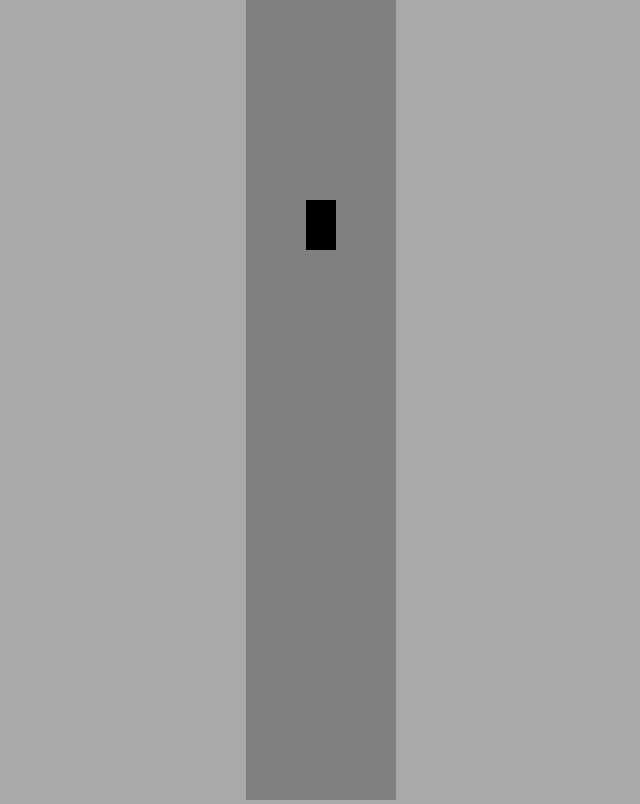
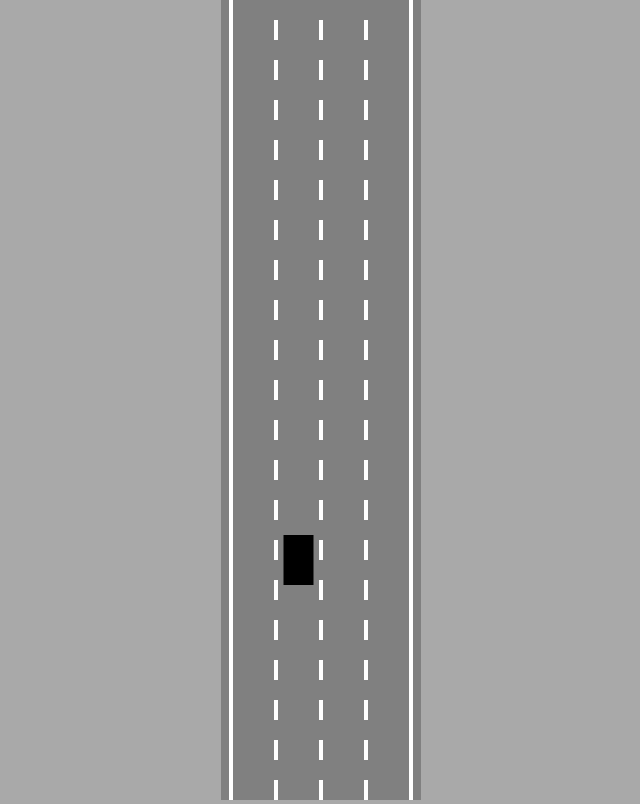
Before and after one commit to J-Punnawich/automated-drive-simulation, a plain HTML site: page index.html in a window 1280 px wide. Shown: the whole page, without its empty margins (319-959 px from the left). Drawn offline with Linux system fonts and the light colour scheme.

Commit message:
define road
สร้างถนนและ lane ให้รถ

```diff
--- a/car.js
+++ b/car.js
@@ -9,7 +9,7 @@ class Car{
         this.acceleration=0.2;
         this.maxSpeed=3;
         this.friction=0.05;
-        this.angle=0;
+        this.angle=0;   // มุม
 
         this.controls=new Controls();
     }
@@ -53,14 +53,15 @@ class Car{
             }
         }
 
+        // รถเคลื่อนที่ตามมุมที่เลี้ยวไป
         this.x-=Math.sin(this.angle)*this.speed;
         this.y-=Math.cos(this.angle)*this.speed;
     }
-
+    // drawing method
     draw(ctx){
-        ctx.save();
-        ctx.translate(this.x,this.y);
-        ctx.rotate(-this.angle);
+        ctx.save(); //save รถไว้
+        ctx.translate(this.x,this.y);  //ให้รถไปตามจุด x,y
+        ctx.rotate(-this.angle);  // rotate ไปตาม -angle
 
         ctx.beginPath();
         ctx.rect(
@@ -71,6 +72,6 @@ class Car{
         );
         ctx.fill();
 
-        ctx.restore();
+        ctx.restore();  // loop วนซ้ำไปเพื่อให้หมุนได้ต่อเนื่อง
     }
 }
--- a/controls.js
+++ b/controls.js
@@ -7,7 +7,7 @@ class Controls{
 
         this.#addKeyboardListeners();
     }
-
+    // keyboard เมื่อกด
     #addKeyboardListeners(){
         document.onkeydown=(event)=>{
             switch(event.key){
@@ -24,6 +24,7 @@ class Controls{
                     this.reverse=true;
                     break;
             }
+            console.table(this)
         }
         document.onkeyup=(event)=>{
             switch(event.key){
@@ -40,6 +41,8 @@ class Controls{
                     this.reverse=false;
                     break;
             }
+            console.table(this)
+
         }
     }
 }
--- a/index.html
+++ b/index.html
@@ -5,6 +5,8 @@
 </head>
 <body>
     <canvas id="myCanvas"></canvas>
+    <script src="utils.js"></script>
+    <script src="road.js"></script>
     <script src="controls.js"></script>
     <script src="car.js"></script>
     <script src="main.js"></script>
--- a/main.js
+++ b/main.js
@@ -1,8 +1,9 @@
 const canvas=document.getElementById("myCanvas");
-canvas.width=150;
+canvas.width=200;
 
 const ctx = canvas.getContext("2d");
-const car=new Car(75,225,30,50);
+const road=new Road(canvas.width/2,canvas.width*0.9);
+const car=new Car(road.getLaneCenter(1),100,30,50);
 
 animate();
 
@@ -10,6 +11,13 @@ function animate(){
     car.update();
 
     canvas.height=window.innerHeight;
+
+    ctx.save();
+    ctx.translate(0,-car.y+canvas.height*0.7);
+
+    road.draw(ctx);
     car.draw(ctx);
+
+    ctx.restore();
     requestAnimationFrame(animate);
 }
--- /dev/null
+++ b/road.js
@@ -0,0 +1,58 @@
+class Road{
+    constructor(x,width,laneCount=4){
+        this.x=x;
+        this.width=width;
+        this.laneCount=laneCount;
+
+        this.left=x-width/2;
+        this.right=x+width/2;
+
+        // ตั้งค่าให้สูงๆไว้ก่อนเพราะต้องใช้
+        const infinity=1000000;
+        this.top=-infinity;
+        this.bottom=infinity;
+
+        // กำหนดตัวแปรมุมต่างๆของถนน
+        const topLeft={x:this.left,y:this.top};
+        const topRight={x:this.right,y:this.top};
+        const bottomLeft={x:this.left,y:this.bottom};
+        const bottomRight={x:this.right,y:this.bottom};
+        this.borders=[
+            [topLeft,bottomLeft],
+            [topRight,bottomRight]
+        ];
+    }
+
+    getLaneCenter(laneIndex){
+        const laneWidth=this.width/this.laneCount;
+        return this.left+laneWidth/2+
+            Math.min(laneIndex,this.laneCount-1)*laneWidth;
+    }
+
+    draw(ctx){
+        ctx.lineWidth=4;
+        ctx.strokeStyle="white";
+
+        for(let i=1;i<=this.laneCount-1;i++){
+            const x=lerp(
+                this.left,
+                this.right,
+                i/this.laneCount
+            );
+
+            ctx.setLineDash([20,20]);
+            ctx.beginPath();
+            ctx.moveTo(x,this.top);
+            ctx.lineTo(x,this.bottom);
+            ctx.stroke();
+        }
+
+        ctx.setLineDash([]);
+        this.borders.forEach(border=>{
+            ctx.beginPath();
+            ctx.moveTo(border[0].x,border[0].y);
+            ctx.lineTo(border[1].x,border[1].y);
+            ctx.stroke();
+        });
+    }
+}
--- /dev/null
+++ b/utils.js
@@ -0,0 +1,3 @@
+function lerp(A,B,t){
+    return A+(B-A)*t;
+}
```
